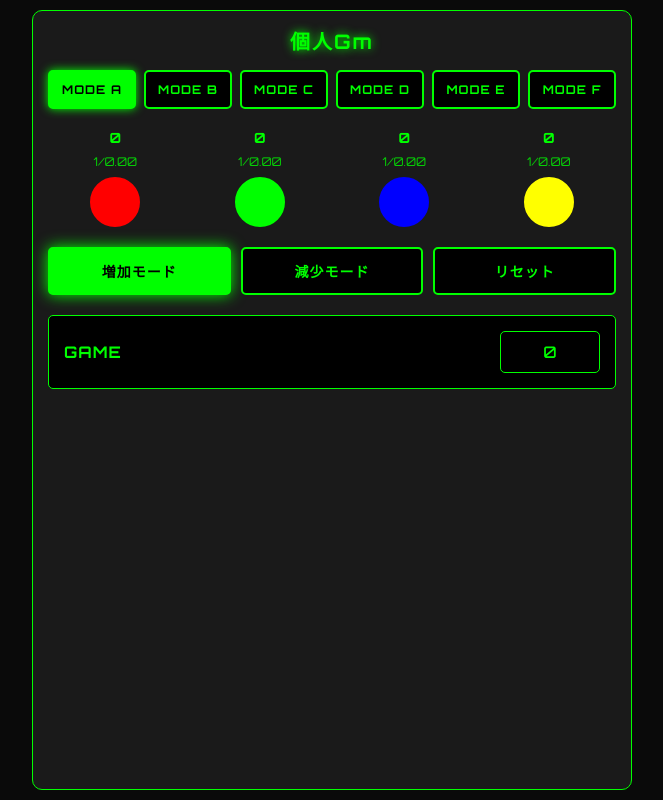
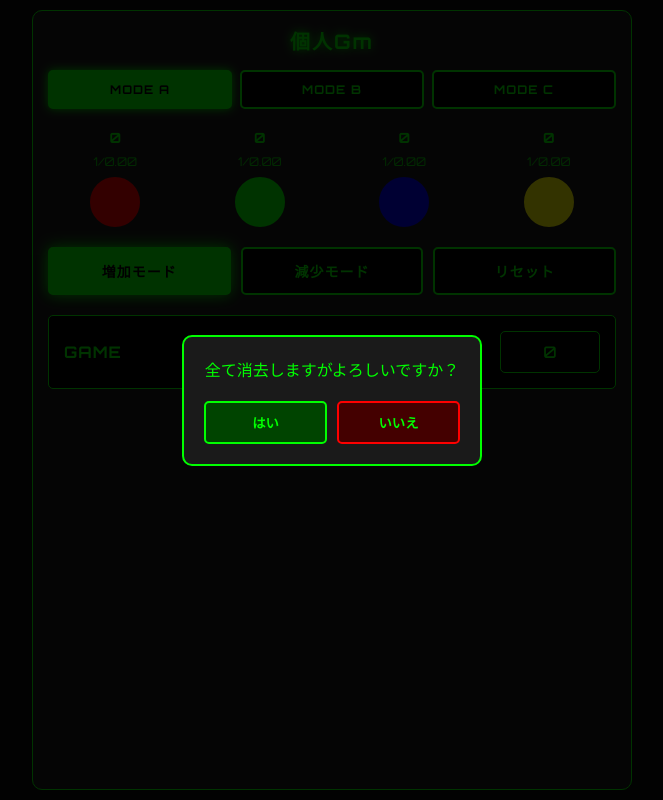
Before and after one commit to hikiyowad-ctrl/Pcalculator, a plain HTML site: page counter.html in a window 1280 px wide. Both pictures are taken after a click on the button "リセット". Shown: the whole page, without its empty margins (308-971 px from the left). Drawn offline with Linux system fonts and the light colour scheme.

Commit message:
Add confirmation dialog for reset action

```diff
--- a/counter.html
+++ b/counter.html
@@ -274,6 +274,76 @@ body {
         max-width: 100%;
     }
 }
+
+/* 確認ダイアログ用のオーバーレイ */
+.confirm-overlay {
+    position: fixed;
+    top: 0;
+    left: 0;
+    width: 100%;
+    height: 100%;
+    background: rgba(0, 0, 0, 0.8);
+    display: flex;
+    justify-content: center;
+    align-items: center;
+    z-index: 1000;
+}
+
+.confirm-dialog {
+    background: #1a1a1a;
+    border: 2px solid #00ff00;
+    border-radius: 10px;
+    padding: 20px;
+    text-align: center;
+    max-width: 300px;
+    width: 90%;
+}
+
+.confirm-message {
+    color: #00ff00;
+    font-family: 'Orbitron', sans-serif;
+    margin-bottom: 20px;
+    font-size: 16px;
+}
+
+.confirm-buttons {
+    display: flex;
+    gap: 10px;
+    justify-content: center;
+}
+
+.confirm-btn {
+    padding: 10px 20px;
+    border: 2px solid #00ff00;
+    background: #000000;
+    color: #00ff00;
+    border-radius: 5px;
+    cursor: pointer;
+    font-family: 'Orbitron', sans-serif;
+    font-weight: 600;
+    transition: all 0.3s ease;
+    flex: 1;
+}
+
+.confirm-btn.yes {
+    background: #004400;
+    border-color: #00ff00;
+}
+
+.confirm-btn.yes:active {
+    background: #00ff00;
+    color: #000000;
+}
+
+.confirm-btn.no {
+    background: #440000;
+    border-color: #ff0000;
+}
+
+.confirm-btn.no:active {
+    background: #ff0000;
+    color: #000000;
+}
 </style>
 </head>
 <body>
@@ -284,9 +354,6 @@ body {
         <button class="mode-btn" data-mode="A">MODE A</button>
         <button class="mode-btn" data-mode="B">MODE B</button>
         <button class="mode-btn" data-mode="C">MODE C</button>
-        <button class="mode-btn" data-mode="D">MODE D</button>
-        <button class="mode-btn" data-mode="E">MODE E</button>
-        <button class="mode-btn" data-mode="F">MODE F</button>
     </div>
 
     <!-- 丸いカウントボタン -->
@@ -337,10 +404,7 @@ class CounterApp {
         this.counts = {
             'A': [0, 0, 0, 0],
             'B': [0, 0, 0, 0],
-            'C': [0, 0, 0, 0],
-            'D': [0, 0, 0, 0],
-            'E': [0, 0, 0, 0],
-            'F': [0, 0, 0, 0]
+            'C': [0, 0, 0, 0]
         };
 
         this.totalGames = 0;
@@ -410,7 +474,7 @@ class CounterApp {
 
         // リセットボタン
         this.resetBtn.addEventListener('click', () => {
-            this.resetCurrentMode();
+            this.showResetConfirmation();
         });
 
         // 総G数入力の変更を監視
@@ -462,6 +526,45 @@ class CounterApp {
         this.updateDisplay();
     }
 
+    showResetConfirmation() {
+        const overlay = document.createElement('div');
+        overlay.className = 'confirm-overlay';
+
+        const dialog = document.createElement('div');
+        dialog.className = 'confirm-dialog';
+
+        const message = document.createElement('div');
+        message.className = 'confirm-message';
+        message.textContent = '全て消去しますがよろしいですか？';
+
+        const buttons = document.createElement('div');
+        buttons.className = 'confirm-buttons';
+
+        const yesBtn = document.createElement('button');
+        yesBtn.className = 'confirm-btn yes';
+        yesBtn.textContent = 'はい';
+        yesBtn.onclick = () => {
+            this.resetCurrentMode();
+            document.body.removeChild(overlay);
+        };
+
+        const noBtn = document.createElement('button');
+        noBtn.className = 'confirm-btn no';
+        noBtn.textContent = 'いいえ';
+        noBtn.onclick = () => {
+            document.body.removeChild(overlay);
+        };
+
+        buttons.appendChild(yesBtn);
+        buttons.appendChild(noBtn);
+
+        dialog.appendChild(message);
+        dialog.appendChild(buttons);
+        overlay.appendChild(dialog);
+
+        document.body.appendChild(overlay);
+    }
+
     resetCurrentMode() {
         this.counts[this.currentMode] = [0, 0, 0, 0];
         this.updateDisplay();
```
